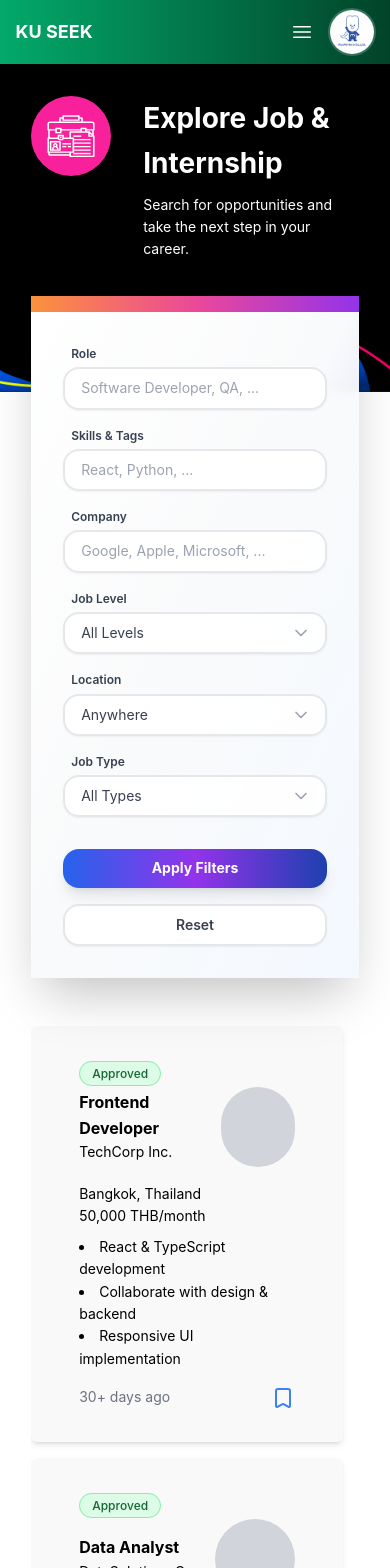
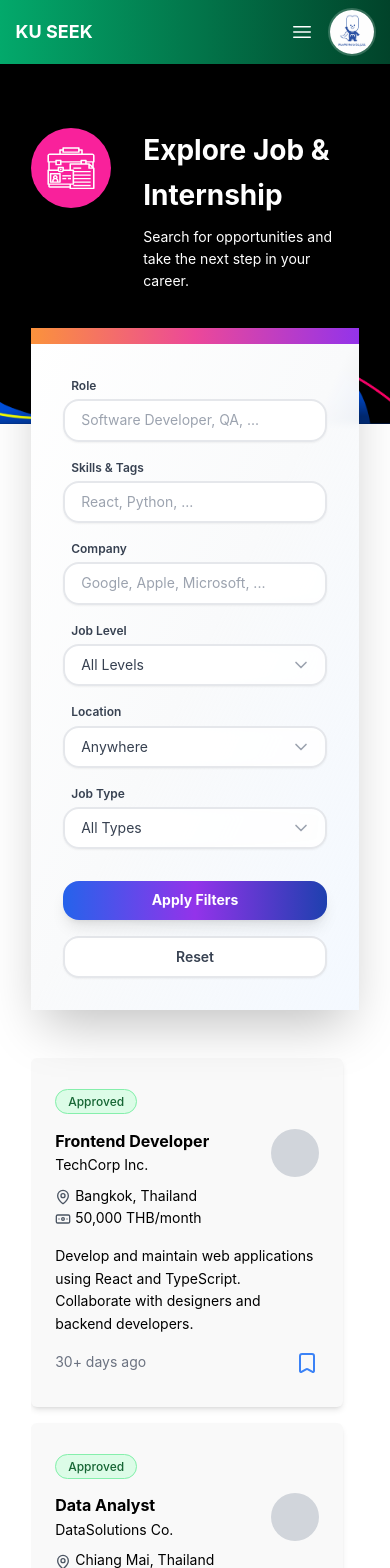
Before and after one commit to KU-jobapp-guys/KU-Seek, a Vue app in the folder frontend/: page /explore-job in a window 390 px wide. Shown: the top 1568 px of the page. Built offline with nearby package versions, Linux system fonts and the light colour scheme.

Commit message:
fix responsive design for company dashboard and jobBox

```diff
--- a/frontend/src/App.vue
+++ b/frontend/src/App.vue
@@ -12,7 +12,7 @@ const userRole = ref('company')
 <template>
   <NavBar v-model:role="userRole as UserRole" />
 
-  <div class="min-h-screen mt-8 md:mt-16">
+  <div class="min-h-screen mt-16">
     <RouterView />
   </div>
 
--- a/frontend/src/components/dashboards/ApplicantCard.vue
+++ b/frontend/src/components/dashboards/ApplicantCard.vue
@@ -111,7 +111,7 @@ watch(
       <div class="flex flex-col md:flex-row gap-3 pt-4 border-t text-base border-gray-200">
         <router-link
           :to="`/student/profile/${applicant.student_id}`"
-          class="flex-1 sm:flex-none px-4 py-2 bg-[#6495ED] hover:bg-[#6495ED]/40 text-white rounded-lg hover:bg-blue-700 transition-colors flex items-center justify-center gap-2"
+          class="flex-1 sm:flex-none px-4 py-2 bg-[#6495ED] hover:bg-[#6495ED]/40 text-white rounded-lg transition-colors flex items-center justify-center gap-2"
         >
           <User class="w-5 h-5" />
           View Profile
@@ -121,7 +121,7 @@ watch(
           v-if="applicant.resume"
           :href="applicant.resume"
           target="_blank"
-          class="px-4 py-2 bg-[#0F52BA] hover:bg-[#0F52BA]/40 text-white rounded-lg hover:bg-purple-700 transition-colors flex items-center justify-center gap-2"
+          class="px-4 py-2 bg-[#0F52BA] hover:bg-[#0F52BA]/40 text-white rounded-lg transition-colors flex items-center justify-center gap-2"
         >
           <File class="w-5 h-5" />
           Resume
@@ -129,7 +129,7 @@ watch(
 
         <button
           v-if="applicant.letter_of_application"
-          class="px-4 py-2 bg-[#4682B4] hover:bg-[#4682B4]/40 text-white rounded-lg hover:bg-indigo-700 transition-colors flex items-center justify-center gap-2"
+          class="px-4 py-2 bg-[#4682B4] hover:bg-[#4682B4]/40 text-white rounded-lg transition-colors flex items-center justify-center gap-2"
         >
           <FileText class="w-5 h-5" />
           Application Letter
--- a/frontend/src/components/jobBoard/JobBox.vue
+++ b/frontend/src/components/jobBoard/JobBox.vue
@@ -1,7 +1,7 @@
 <script setup lang="ts">
 import { ref, watch } from 'vue'
 import type { Job } from '@/types/jobType'
-import { Bookmark, BookmarkCheck } from 'lucide-vue-next'
+import { Banknote, Bookmark, BookmarkCheck, MapPin,  } from 'lucide-vue-next'
 import { getPostTime } from '@/libs/getPostTime'
 import { getStatusColor } from '@/libs/getStatusStyle'
 
@@ -39,10 +39,10 @@ function toggleBookmark() {
 
 <template>
   <div
-    class="h-full bg-[#F9F9F9] px-12 py-8 w-full mb-4 rounded-md shadow-md cursor-pointer"
+    class="h-full text-base bg-[#F9F9F9] px-6 md:px-12 py-8 w-full mb-4 rounded-md shadow-md cursor-pointer"
     @click="handleJobSelected"
   >
-    <div :class="job.status ? 'block' : 'hidden'">
+    <div :class="job.status ? 'block' : 'hidden'" class="mb-4">
       <span
         :class="getStatusColor(job.status)"
         class="px-3 py-1 rounded-full text-sm font-medium border capitalize"
@@ -50,22 +50,21 @@ function toggleBookmark() {
         {{ job.status }}
       </span>
     </div>
-    <div class="flex justify-between items-center mb-4">
+
+    <div class="flex justify-between items-start mb-2">
       <div>
         <p class="text-xl font-bold">{{ job.role }}</p>
         <p>{{ job.company }}</p>
       </div>
-      <div class="bg-gray-300 w-20 h-20 rounded-full" />
+      <div class="shrink-0 bg-gray-300  h-12 w-12 md:w-20 md:h-20 rounded-full" />
     </div>
 
-    <p>{{ job.location }}</p>
-    <p>{{ job.salary }}</p>
+    <div class="text-sm">
+      <p class="flex gap-1"><span><MapPin class="inline-block h-4 w-4 text-gray-600" /></span>{{ job.location }}</p>
+      <p class="flex gap-1"><span><Banknote class="inline-block h-4 w-4 text-gray-600" /></span>{{ job.salary }}</p>
+    </div>
 
-    <ul class="list-disc list-inside mt-2">
-      <li v-for="(value, index) in job.highlights" :key="index">
-        {{ value }}
-      </li>
-    </ul>
+    <p class="mt-4">{{ job.description }}</p>
 
     <div class="w-full flex justify-between mt-4 text-sm text-gray-500">
       <p>{{ getPostTime(job.postTime) }}</p>
--- a/frontend/src/components/profiles/CompanyJob.vue
+++ b/frontend/src/components/profiles/CompanyJob.vue
@@ -9,7 +9,7 @@ import { getStatusIcon } from '@/libs/getStatusStyle'
 
 const props = defineProps<{ job: Job }>()
 const { job } = props
-const isCompanyOwner = isOwner(job.company)
+const isCompanyOwner = isOwner(job.company) || true
 const displayedSkills = ref(job.skills.slice(0, 3))
 const isExpandedSkill = ref(false)
 
--- a/frontend/src/views/JobManagement.vue
+++ b/frontend/src/views/JobManagement.vue
@@ -148,7 +148,7 @@ onMounted(() => {
               <MapPin class="h-5 w-5" />
               {{ jobDetail.location }}
             </div>
-            <div class="flex items-center gap-2">
+            <div v-if="jobDetail.salary" class="flex items-center gap-2">
               <Banknote class="h-5 w-5" />
               {{ jobDetail.salary }}
             </div>
--- a/frontend/src/views/dashboard/CompanyDashboardView.vue
+++ b/frontend/src/views/dashboard/CompanyDashboardView.vue
@@ -75,18 +75,18 @@ onMounted(() => {
     </div>
 
     <!-- Total Job Posts Section -->
-    <section class="relative px-[8vw] md:px-[12vw] mt-24 bg-white flex flex-col gap-y-8">
+    <section class="text-base relative px-[8vw] md:px-[12vw] mt-24 bg-white flex flex-col gap-y-8">
       <div class="rounded-xl bg-gray-100 px-8 py-16 flex flex-col gap-y-8">
         <div class="flex items-center justify-between mb-2">
           <h2 class="text-black text-4xl font-bold">Total Job Posts</h2>
           <p class="px-4 py-1 bg-blue-500 rounded-full text-white">
-            {{ filteredJobs.length }} Jobs
+            {{ filteredJobs.length }} <span class="hidden md:block">Jobs</span>
           </p>
         </div>
 
         <!-- Filter Section -->
-        <div class="bg-white border border-gray-200 rounded-xl p-6 space-y-4">
-          <div class="flex gap-4">
+        <div class="bg-white border border-gray-200 rounded-xl p-6 space-y-4 space">
+          <div class="flex flex-col md:flex-row gap-4">
             <!-- Search Input -->
             <div class="w-full space-y-2">
               <label class="text-sm font-semibold text-gray-700">Search Jobs</label>
@@ -96,12 +96,12 @@ onMounted(() => {
                   v-model="searchQuery"
                   type="text"
                   placeholder="Search by job title, location..."
-                  class="w-full pl-10 pr-4 py-2 border border-gray-300 rounded-lg focus:outline-none focus:ring-2 focus:ring-blue-500 focus:border-transparent"
+                  class="text-sm w-full pl-10 pr-4 py-2 border border-gray-300 rounded-lg focus:outline-none focus:ring-2 focus:ring-blue-500 focus:border-transparent"
                 />
               </div>
             </div>
 
-            <div class="w-full flex gap-4">
+            <div class="w-full flex flex-col md:flex-row gap-x-4 gap-y-2">
               <!-- Status Filter -->
               <div class="w-full space-y-2">
                 <label class="text-sm font-semibold text-gray-700">Job Status</label>
```
